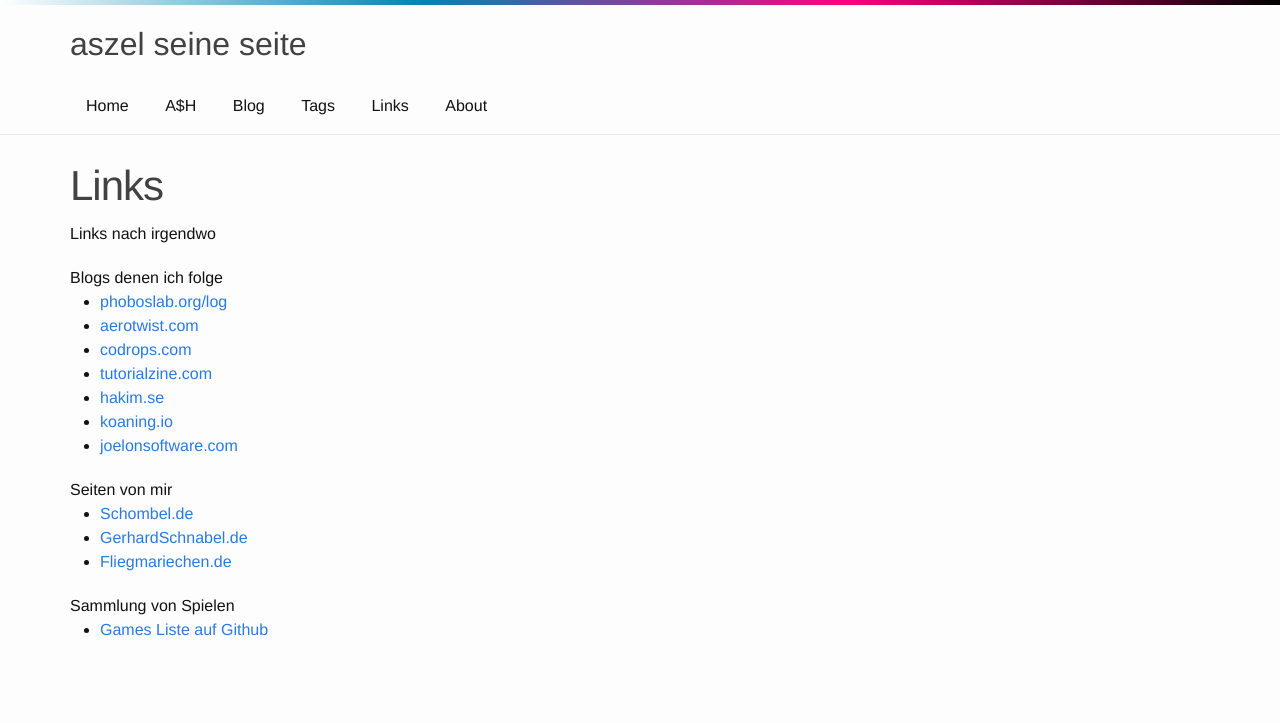
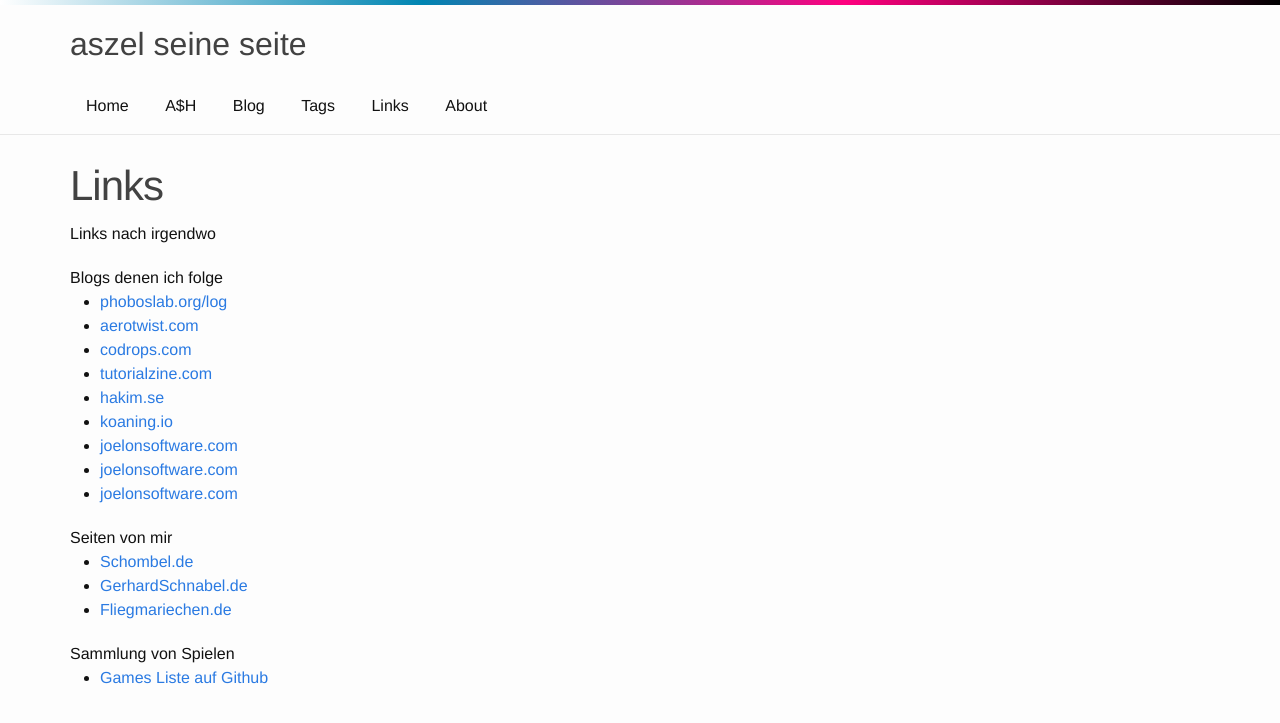
Before and after one commit to aszel/aszel.github.io, a Jekyll site: the page built from links/index.md, in a window 1280 px wide. Shown: the top 723 px of the page. Built offline with Jekyll 4.4.1, drawn with Linux system fonts in a browser that asks for light colours.

Commit message:
Update index.md

```diff
--- a/links/index.md
+++ b/links/index.md
@@ -19,6 +19,8 @@ Blogs denen ich folge
 <li><a href="http://hakim.se/" target="_blank">hakim.se</a></li>
 <li><a href="http://koaning.io/" target="_blank">koaning.io</a></li>
 <li><a href="http://www.joelonsoftware.com/" target="_blank">joelonsoftware.com</a></li>
+<li><a href="http://www.joelonsoftware.com/" target="_blank">joelonsoftware.com</a></li>
+<li><a href="http://www.joelonsoftware.com/" target="_blank">joelonsoftware.com</a></li>
 </ul>
 </div>
 
```
